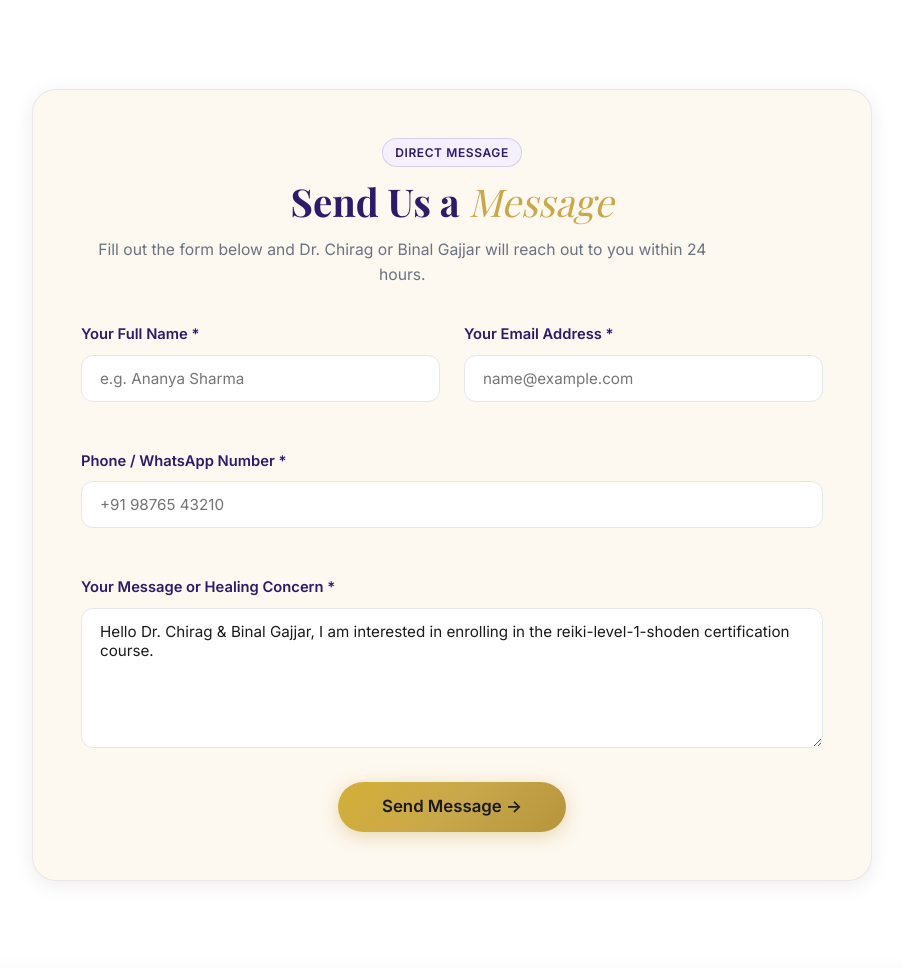
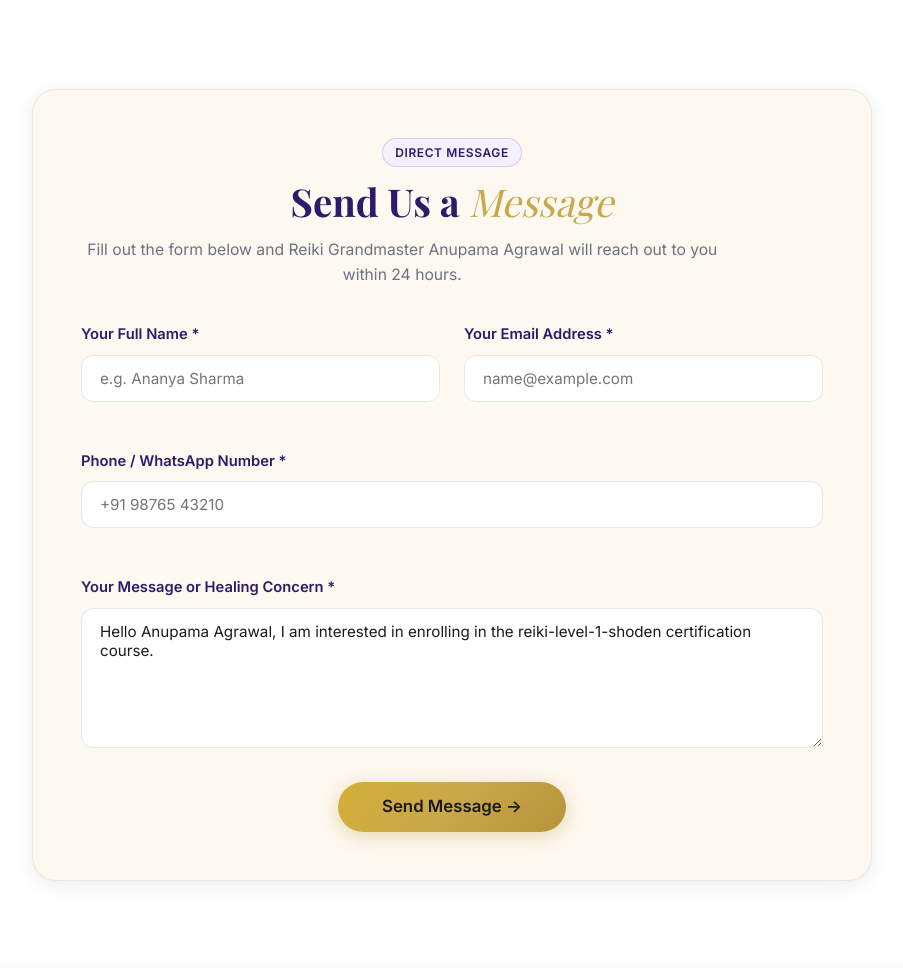
Before and after one commit to AyushSingh172000/Devine-Reiki-Demo, a PHP site: page /DemoWebsite/contact.php?course=reiki-level-1-shoden in a window 1280 px wide. Shown: the part 1555-2523 px from the top of the page, without its empty margins (188-1091 px from the left). Run offline with PHP 8.4, Linux system fonts and the light colour scheme; data comes from the database, SQL or seed files in the repository; data that the repository does not hold is empty; some web fonts are replaced.

Commit message:
Update Grandmaster details to Anupama Agrawal and add official social media links

```diff
--- a/admin/blog.php
+++ b/admin/blog.php
@@ -41,7 +41,7 @@ if (($_SERVER['REQUEST_METHOD'] ?? 'GET') === 'POST') {
     }
     $excerpt = trim($_POST['excerpt'] ?? '');
     $content = trim($_POST['content'] ?? '');
-    $author = trim($_POST['author'] ?? 'Dr. Chirag Gajjar');
+    $author = trim($_POST['author'] ?? 'Anupama Agrawal');
     $rawTags = trim($_POST['tags'] ?? '');
 
     // Convert comma-separated tags to JSON array
@@ -146,7 +146,7 @@ include __DIR__ . '/includes/admin-header.php';
 
                 <div class="form-group">
                     <label class="form-label">Author Name</label>
-                    <input type="text" name="author" class="form-input" value="<?php echo htmlspecialchars($editItem['author'] ?? 'Dr. Chirag Gajjar'); ?>" placeholder="Dr. Chirag Gajjar">
+                    <input type="text" name="author" class="form-input" value="<?php echo htmlspecialchars($editItem['author'] ?? 'Anupama Agrawal'); ?>" placeholder="Anupama Agrawal">
                 </div>
 
                 <div class="form-group">
--- a/admin/team.php
+++ b/admin/team.php
@@ -128,7 +128,7 @@ include __DIR__ . '/includes/admin-header.php';
             <div class="form-grid-2col">
                 <div class="form-group">
                     <label class="form-label">Practitioner Name *</label>
-                    <input type="text" name="name" class="form-input" value="<?php echo htmlspecialchars($editItem['name'] ?? ''); ?>" required placeholder="e.g. Dr. Chirag Gajjar">
+                    <input type="text" name="name" class="form-input" value="<?php echo htmlspecialchars($editItem['name'] ?? ''); ?>" required placeholder="e.g. Anupama Agrawal">
                 </div>
 
                 <div class="form-group">
--- a/api/chat.php
+++ b/api/chat.php
@@ -166,7 +166,7 @@ try {
                 $formData['email'] = strtolower($userMessage);
                 $formState['step'] = 'phone';
                 $formState['data'] = $formData;
-                $nextReply = "Got it! What is your Phone or WhatsApp number so Dr. Chirag or Binal Gajjar can reach out to you?";
+                $nextReply = "Got it! What is your Phone or WhatsApp number so Reiki Grandmaster Anupama Agrawal can reach out to you?";
                 $advanceStep = true;
             }
         } elseif ($step === 'phone') {
@@ -221,7 +221,7 @@ try {
                 $updateSess = $pdo->prepare("UPDATE chat_sessions SET pending_form = NULL, last_active_at = NOW() WHERE id = :id");
                 $updateSess->execute([':id' => $sessionId]);
 
-                $confirmReply = "Thank you " . htmlspecialchars($formData['name']) . "! ✨ Your message and booking request have been submitted successfully. Dr. Chirag or Binal Gajjar will respond to your inquiry shortly via WhatsApp (" . htmlspecialchars($formData['phone']) . ") or email (" . htmlspecialchars($formData['email']) . ").";
+                $confirmReply = "Thank you " . htmlspecialchars($formData['name']) . "! ✨ Your message and booking request have been submitted successfully. Reiki Grandmaster Anupama Agrawal will respond to your inquiry shortly via WhatsApp (" . htmlspecialchars($formData['phone']) . ") or email (" . htmlspecialchars($formData['email']) . ").";
 
                 $pdo->beginTransaction();
                 $insertMsg = $pdo->prepare("INSERT INTO chat_messages (session_id, role, content, was_blocked, created_at) VALUES (:sid, :role, :content, 0, NOW())");
--- a/api/contact-submit.php
+++ b/api/contact-submit.php
@@ -45,7 +45,7 @@ try {
 
     echo json_encode([
         'success' => true,
-        'message' => 'Thank you ' . htmlspecialchars($name) . '! Your message has been sent successfully. Dr. Chirag or Binal Gajjar will respond to you shortly.'
+        'message' => 'Thank you ' . htmlspecialchars($name) . '! Your message has been sent successfully. Reiki Grandmaster Anupama Agrawal will respond to you shortly.'
     ]);
 } catch (PDOException $e) {
     error_log("Database insertion error in contact-submit.php: " . $e->getMessage());
--- a/api/order-submit.php
+++ b/api/order-submit.php
@@ -65,7 +65,7 @@ if ($orderType === 'birth-chart') {
 }
 
 // Build WhatsApp follow-up URL
-$waSummary = "Hello Dr. Chirag & Binal Gajjar, I have submitted my " . ($orderType === 'birth-chart' ? 'Birth Chart' : 'Custom Intention') . " bracelet order!\n\n";
+$waSummary = "Hello Anupama Agrawal, I have submitted my " . ($orderType === 'birth-chart' ? 'Birth Chart' : 'Custom Intention') . " bracelet order!\n\n";
 $waSummary .= "Name: " . $name . "\nPhone: " . $phone . "\n";
 if ($orderType === 'birth-chart') {
     $waSummary .= "DOB: " . $dob . "\nTime: " . ($tob ?: 'Not specified') . "\nPlace: " . $pob . "\n";
--- a/config/chat-config.php
+++ b/config/chat-config.php
@@ -81,7 +81,7 @@ $CHAT_BLOCKED_PATTERNS = [
 // Strict System Prompt for Ollama Llama 3.2 Model
 if (!defined('CHAT_SYSTEM_PROMPT')) {
     define('CHAT_SYSTEM_PROMPT', <<<PROMPT
-You are the official AI assistant for "Reiki Bliss" in Adajan, Surat, Gujarat, India, guided by Reiki Masters Dr. Chirag Gajjar & Binal Gajjar.
+You are the official AI assistant for "Reiki Bliss", guided by Reiki Grandmaster Anupama Agrawal.
 
 CRITICAL DIRECTIVE - STRICT SCOPE ENFORCEMENT:
 1. You MUST ONLY answer questions directly related to Reiki Bliss:
--- a/config/constants.php
+++ b/config/constants.php
@@ -38,7 +38,8 @@ define('SITE_PHONE', $settings['phone'] ?? '');
 define('SITE_EMAIL', $settings['email'] ?? '');
 define('SITE_ADDRESS', $settings['address'] ?? '');
 define('SITE_WHATSAPP', $settings['whatsapp'] ?? '');
-define('FACEBOOK_URL', $settings['facebook_url'] ?? '');
-define('YOUTUBE_URL', $settings['youtube_url'] ?? '');
+define('FACEBOOK_URL', $settings['facebook_url'] ?? 'https://www.facebook.com/ReikiblissbyAnu');
+define('YOUTUBE_URL', $settings['youtube_url'] ?? 'https://www.youtube.com/channel/UCWIDBDdEAN1XlZ2AsOCUqXA');
+define('INSTAGRAM_URL', $settings['instagram_url'] ?? 'https://www.instagram.com/reiki_bliss/');
 define('MAPS_URL', $settings['maps_url'] ?? '');
 define('WORKING_HOURS', $settings['working_hours'] ?? '');
--- a/contact.php
+++ b/contact.php
@@ -11,14 +11,14 @@ $prefilledCourse = $_GET['course'] ?? '';
 $defaultMessage = '';
 
 if (!empty($prefilledService)) {
-    $defaultMessage = "Hello Dr. Chirag & Binal Gajjar, I would like to book a session for " . htmlspecialchars($prefilledService) . ".";
+    $defaultMessage = "Hello Anupama Agrawal, I would like to book a session for " . htmlspecialchars($prefilledService) . ".";
 } elseif (!empty($prefilledCourse)) {
-    $defaultMessage = "Hello Dr. Chirag & Binal Gajjar, I am interested in enrolling in the " . htmlspecialchars($prefilledCourse) . " certification course.";
+    $defaultMessage = "Hello Anupama Agrawal, I am interested in enrolling in the " . htmlspecialchars($prefilledCourse) . " certification course.";
 }
 
 // Page Metadata
 $pageTitle = "Contact Us & Book Free Session | Reiki Bliss";
-$pageDescription = "Get in touch with Dr. Chirag Gajjar & Binal Gajjar at Reiki Bliss in Adajan, Surat. Book a free 30-minute consultation or send an inquiry.";
+$pageDescription = "Get in touch with Reiki Grandmaster Anupama Agrawal at Reiki Bliss. Book a free 30-minute consultation or send an inquiry.";
 
 // Include Header Component
 include __DIR__ . '/includes/header.php';
@@ -30,9 +30,9 @@ include __DIR__ . '/includes/header.php';
 <section class="contact-hero" id="consultation-hero">
     <div class="container animate-on-scroll">
         <span class="contact-hero-badge">Free Online Consultation</span>
-        <h1 class="contact-hero-title">30 Minutes with <em>Dr. Chirag Gajjar</em></h1>
+        <h1 class="contact-hero-title">30 Minutes with <em>Anupama Agrawal</em></h1>
         <p class="contact-hero-subtext">
-            Take the first step toward physical vitality and spiritual peace. Schedule a complimentary 30-minute online video guidance session directly with Reiki Grandmaster Dr. Chirag Gajjar.
+            Take the first step toward physical vitality and spiritual peace. Schedule a complimentary 30-minute online video guidance session directly with Reiki Grandmaster Anupama Agrawal.
         </p>
 
         <ul class="contact-hero-bullets">
@@ -42,7 +42,7 @@ include __DIR__ . '/includes/header.php';
         </ul>
 
         <div class="contact-hero-btns">
-            <a href="https://wa.me/919726581787?text=Hello%20Dr.%20Chirag%20Gajjar,%20I%20would%20like%20to%20schedule%20my%20free%2030-minute%20consultation."
+            <a href="https://wa.me/919726581787?text=Hello%20Anupama%20Agrawal,%20I%20would%20like%20to%20schedule%20my%20free%2030-minute%20consultation."
                target="_blank" rel="noopener" class="btn-gold" style="padding: 14px 34px; font-size: 1.05rem;">
                 Book Free Session →
             </a>
@@ -131,7 +131,7 @@ include __DIR__ . '/includes/header.php';
             <div class="form-title-box">
                 <span class="badge" style="margin-bottom: 10px;">Direct Message</span>
                 <h2 class="section-heading" style="font-size: 2.4rem; margin-bottom: 10px;">Send Us a <em>Message</em></h2>
-                <p style="color: var(--muted-gray); font-size: 0.98rem;">Fill out the form below and Dr. Chirag or Binal Gajjar will reach out to you within 24 hours.</p>
+                <p style="color: var(--muted-gray); font-size: 0.98rem;">Fill out the form below and Reiki Grandmaster Anupama Agrawal will reach out to you within 24 hours.</p>
             </div>
 
             <!-- AJAX Response Alert Box -->
--- a/courses.php
+++ b/courses.php
@@ -7,7 +7,7 @@ if (!isset($pdo) || !($pdo instanceof PDO)) {
 
 // Page Metadata
 $pageTitle = "Reiki Certification Courses | Reiki Bliss";
-$pageDescription = "Enroll in certified Usui Reiki training courses from Level 1 First Degree to Master Teacher Level 3B with Dr. Chirag Gajjar & Binal Gajjar.";
+$pageDescription = "Enroll in certified Usui Reiki training courses from Level 1 First Degree to Master Teacher Level 3B with Reiki Grandmaster Anupama Agrawal.";
 
 // Fetch Courses from MySQL
 try {
--- a/includes/cta-section.php
+++ b/includes/cta-section.php
@@ -10,7 +10,7 @@ require_once __DIR__ . '/../config/constants.php';
         <span class="section-label cta-label">First Session is Free</span>
         <h2 class="cta-heading">Begin Your <em>Healing Journey</em> Today</h2>
         <p class="cta-subtext">
-            Take the first step. Meet <strong>Dr. Chirag Gajjar</strong> or <strong>Binal Gajjar</strong> and discover which modality resonates with your soul.
+            Take the first step. Connect with <strong>Reiki Grandmaster Anupama Agrawal</strong> and discover which modality resonates with your soul.
         </p>
         <div class="cta-buttons">
             <a href="<?php echo BASE_URL; ?>contact.php#consultation-hero" class="btn-gold btn-cta-primary">
--- a/includes/footer.php
+++ b/includes/footer.php
@@ -37,7 +37,7 @@ require_once __DIR__ . '/../config/constants.php';
                     </span>
                 </a>
                 <p class="footer-tagline">
-                    Guided by <strong>Dr. Chirag Gajjar</strong> & <strong>Binal Gajjar</strong> — dedicated Reiki Masters & Energy Healers empowering lives through authentic Usui Reiki, chakra alignment, and charged gemstones.
+                    Guided by <strong>Anupama Agrawal</strong> — dedicated Reiki Grandmaster & Energy Healer empowering lives through authentic Usui Reiki, chakra alignment, and charged gemstones.
                 </p>
                 <div class="footer-socials">
                     <a href="<?php echo htmlspecialchars(FACEBOOK_URL); ?>" target="_blank" rel="noopener" aria-label="Facebook" class="social-icon">
@@ -46,7 +46,7 @@ require_once __DIR__ . '/../config/constants.php';
                     <a href="<?php echo htmlspecialchars(YOUTUBE_URL); ?>" target="_blank" rel="noopener" aria-label="YouTube" class="social-icon">
                         <svg width="18" height="18" fill="currentColor" viewBox="0 0 24 24"><path d="M23.498 6.186a3.016 3.016 0 0 0-2.122-2.136C19.505 3.545 12 3.545 12 3.545s-7.505 0-9.377.505A3.017 3.017 0 0 0 .502 6.186C0 8.07 0 12 0 12s0 3.93.502 5.814a3.016 3.016 0 0 0 2.122 2.136c1.871.505 9.376.505 9.376.505s7.505 0 9.377-.505a3.015 3.015 0 0 0 2.122-2.136C24 15.93 24 12 24 12s0-3.93-.502-5.814zM9.545 15.568V8.432L15.818 12l-6.273 3.568z"/></svg>
                     </a>
-                    <a href="https://instagram.com/divinereiki" target="_blank" rel="noopener" aria-label="Instagram" class="social-icon">
+                    <a href="<?php echo htmlspecialchars(INSTAGRAM_URL); ?>" target="_blank" rel="noopener" aria-label="Instagram" class="social-icon">
                         <svg width="18" height="18" fill="currentColor" viewBox="0 0 24 24"><path d="M12 2.163c3.204 0 3.584.012 4.85.07 3.252.148 4.771 1.691 4.919 4.919.058 1.265.069 1.645.069 4.849 0 3.205-.012 3.584-.069 4.849-.149 3.225-1.664 4.771-4.919 4.919-1.266.058-1.644.07-4.85.07-3.204 0-3.584-.012-4.849-.07-3.26-.149-4.771-1.699-4.919-4.92-.058-1.265-.07-1.644-.07-4.849 0-3.204.013-3.583.07-4.849.149-3.227 1.664-4.771 4.919-4.919 1.266-.057 1.645-.069 4.849-.069zm0-2.163c-3.259 0-3.667.014-4.947.072-4.358.2-6.78 2.618-6.98 6.98-.059 1.281-.073 1.689-.073 4.948 0 3.259.014 3.668.072 4.948.2 4.358 2.618 6.78 6.98 6.98 1.281.058 1.689.072 4.948.072 3.259 0 3.668-.014 4.948-.072 4.354-.2 6.782-2.618 6.979-6.98.059-1.28.073-1.689.073-4.948 0-3.259-.014-3.667-.072-4.947-.196-4.354-2.617-6.78-6.979-6.98-1.281-.059-1.69-.073-4.949-.073zm0 5.838c-3.403 0-6.162 2.759-6.162 6.162s2.759 6.163 6.162 6.163 6.162-2.759 6.162-6.163c0-3.403-2.759-6.162-6.162-6.162zm0 10.162c-2.209 0-4-1.79-4-4 0-2.209 1.791-4 4-4s4 1.791 4 4c0 2.21-1.791 4-4 4zm6.406-11.845c-.796 0-1.441.645-1.441 1.44s.645 1.44 1.441 1.44c.795 0 1.439-.645 1.439-1.44s-.644-1.44-1.439-1.44z"/></svg>
                     </a>
                 </div>
--- a/index.php
+++ b/index.php
@@ -7,7 +7,7 @@ if (!isset($pdo) || !($pdo instanceof PDO)) {
 
 // Page Metadata
 $pageTitle = "Reiki Bliss | Heal. Balance. Transform.";
-$pageDescription = "Experience authentic Usui Reiki healing, certified courses, and Reiki-charged crystal bracelets guided by Dr. Chirag Gajjar & Binal Gajjar at Reiki Bliss.";
+$pageDescription = "Experience authentic Usui Reiki healing, certified courses, and Reiki-charged crystal bracelets guided by Reiki Grandmaster Anupama Agrawal at Reiki Bliss.";
 
 // Fetch dynamic data from database
 try {
@@ -69,7 +69,7 @@ include __DIR__ . '/includes/header.php';
         </h1>
 
         <p class="hero-subtext">
-            Guided by <strong>Dr. Chirag Gajjar</strong> & <strong>Binal Gajjar</strong> — empowering lives through authentic Usui Reiki, chakra balancing, aura cleansing, and intention-charged crystal gemstones.
+            Guided by <strong>Anupama Agrawal</strong> (Reiki Grandmaster) — empowering lives through authentic Usui Reiki, chakra balancing, aura cleansing, and intention-charged crystal gemstones.
         </p>
 
         <div class="hero-ctas">
--- a/order-bracelet.php
+++ b/order-bracelet.php
@@ -65,7 +65,7 @@ include __DIR__ . '/includes/header.php';
                 Thank you! Your custom bracelet request has been recorded.
             </p>
             <p style="font-size: 0.95rem; color: var(--dark-text);">
-                To complete your custom gemstone selection and confirm wrist measurements, click the button below to connect with Dr. Chirag &amp; Binal Gajjar on WhatsApp:
+                To complete your custom gemstone selection and confirm wrist measurements, click the button below to connect with Reiki Grandmaster Anupama Agrawal on WhatsApp:
             </p>
             <div>
                 <a href="#" id="wa-followup-btn" target="_blank" rel="noopener" class="wa-followup-btn">
--- a/product-detail.php
+++ b/product-detail.php
@@ -50,7 +50,7 @@ try {
 }
 
 // WhatsApp pre-filled order message
-$waText = "Hello Divine Reiki Center, I would like to order the " . $product['title'] . " (Price: ₹" . number_format($product['price'], 2) . "). Please assist me with payment and delivery details.";
+$waText = "Hello Reiki Bliss, I would like to order the " . $product['title'] . " (Price: ₹" . number_format($product['price'], 2) . "). Please assist me with payment and delivery details.";
 $waOrderUrl = "https://wa.me/919726581787?text=" . urlencode($waText);
 
 // Page Metadata
```
Also changed, not shown: about.php (+5 -5 lines).
